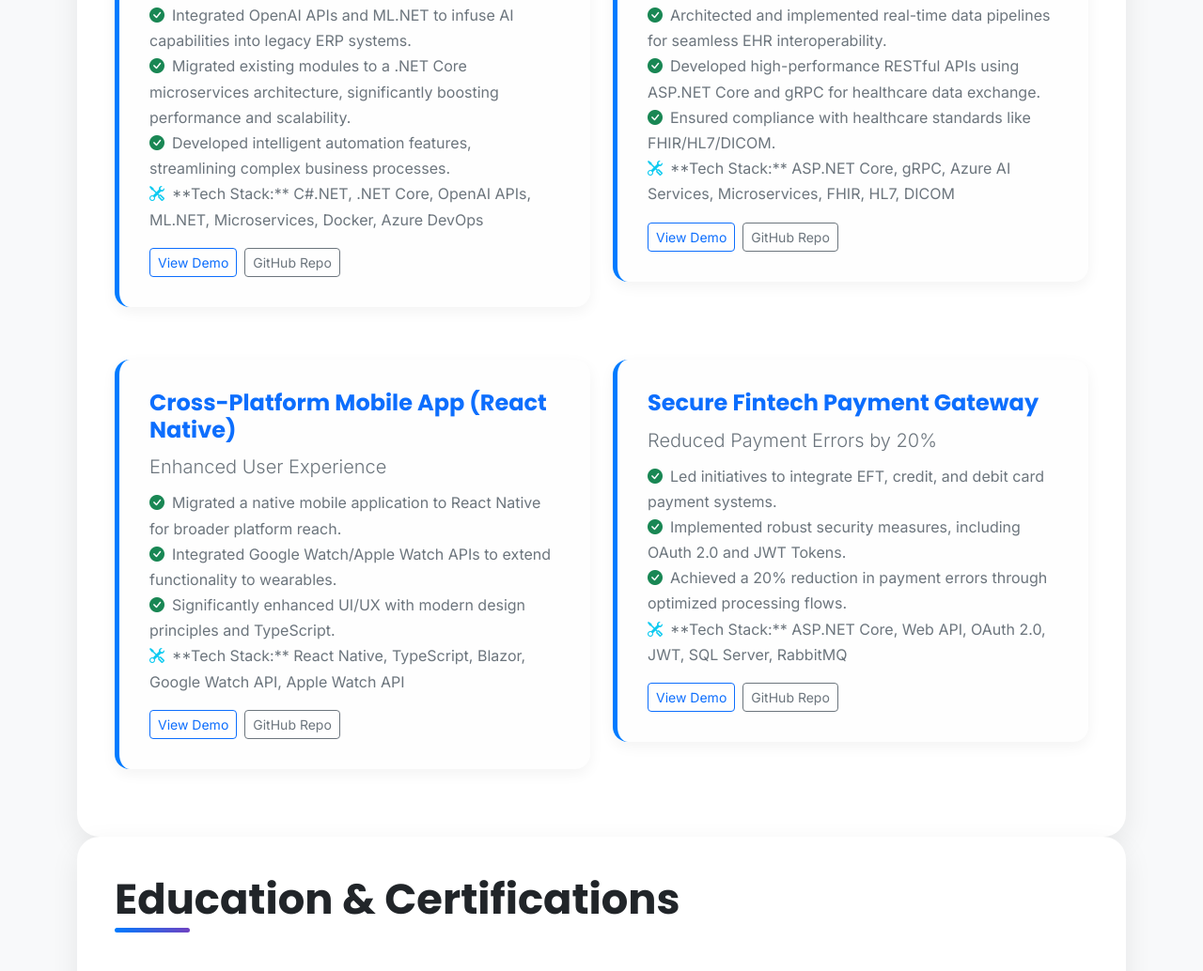
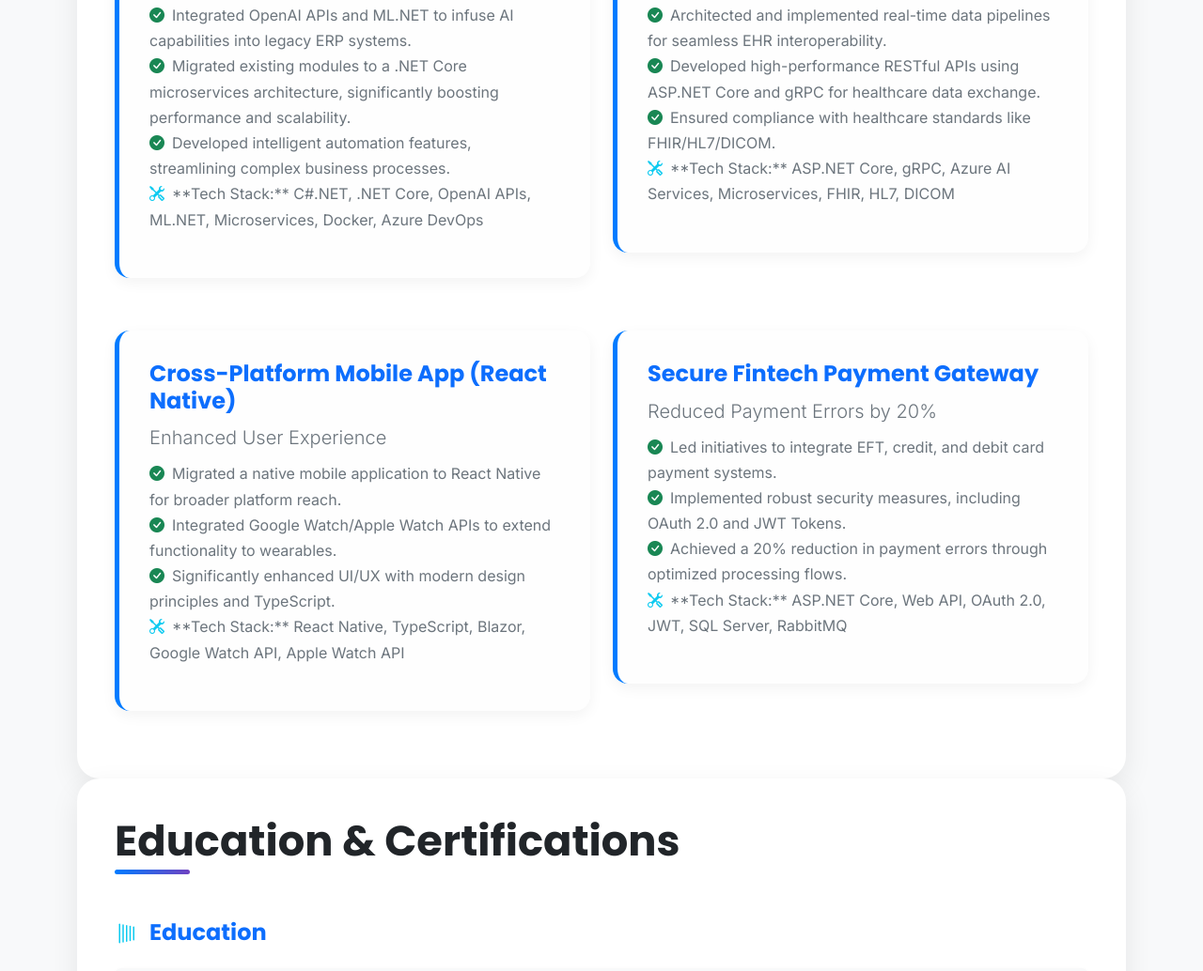
Before and after one commit to MuhammadNauman1/Profile-Portfolio, a plain HTML site: page index.html in a window 1280 px wide. Shown: the part 5488-6522 px from the top of the page at 94% size. Drawn offline with nearby package versions, Linux system fonts and the light colour scheme.

Commit message:
Update index.html

```diff
--- a/index.html
+++ b/index.html
@@ -446,10 +446,10 @@
                             <li><i class="bi bi-check-circle-fill text-success me-2"></i>Developed intelligent automation features, streamlining complex business processes.</li>
                             <li><i class="bi bi-tools text-info me-2"></i>**Tech Stack:** C#.NET, .NET Core, OpenAI APIs, ML.NET, Microservices, Docker, Azure DevOps</li>
                         </ul>
-                        <div class="d-flex gap-2 mt-3">
+                        <!--<div class="d-flex gap-2 mt-3">
                             <a href="#" class="btn btn-sm btn-outline-primary">View Demo</a>
                             <a href="#" class="btn btn-sm btn-outline-secondary">GitHub Repo</a>
-                        </div>
+                        </div>-->
                     </div>
                 </div>
                 <div class="col-md-6">
@@ -462,10 +462,10 @@
                             <li><i class="bi bi-check-circle-fill text-success me-2"></i>Ensured compliance with healthcare standards like FHIR/HL7/DICOM.</li>
                             <li><i class="bi bi-tools text-info me-2"></i>**Tech Stack:** ASP.NET Core, gRPC, Azure AI Services, Microservices, FHIR, HL7, DICOM</li>
                         </ul>
-                        <div class="d-flex gap-2 mt-3">
+                       <!-- <div class="d-flex gap-2 mt-3">
                             <a href="#" class="btn btn-sm btn-outline-primary">View Demo</a>
                             <a href="#" class="btn btn-sm btn-outline-secondary">GitHub Repo</a>
-                        </div>
+                        </div>-->
                     </div>
                 </div>
                 <div class="col-md-6">
@@ -478,10 +478,10 @@
                             <li><i class="bi bi-check-circle-fill text-success me-2"></i>Significantly enhanced UI/UX with modern design principles and TypeScript.</li>
                             <li><i class="bi bi-tools text-info me-2"></i>**Tech Stack:** React Native, TypeScript, Blazor, Google Watch API, Apple Watch API</li>
                         </ul>
-                        <div class="d-flex gap-2 mt-3">
+                      <!--  <div class="d-flex gap-2 mt-3">
                             <a href="#" class="btn btn-sm btn-outline-primary">View Demo</a>
                             <a href="#" class="btn btn-sm btn-outline-secondary">GitHub Repo</a>
-                        </div>
+                        </div>-->
                     </div>
                 </div>
                 <div class="col-md-6">
@@ -494,10 +494,10 @@
                             <li><i class="bi bi-check-circle-fill text-success me-2"></i>Achieved a 20% reduction in payment errors through optimized processing flows.</li>
                             <li><i class="bi bi-tools text-info me-2"></i>**Tech Stack:** ASP.NET Core, Web API, OAuth 2.0, JWT, SQL Server, RabbitMQ</li>
                         </ul>
-                        <div class="d-flex gap-2 mt-3">
+                     <!--   <div class="d-flex gap-2 mt-3">
                             <a href="#" class="btn btn-sm btn-outline-primary">View Demo</a>
                             <a href="#" class="btn btn-sm btn-outline-secondary">GitHub Repo</a>
-                        </div>
+                        </div>-->
                     </div>
                 </div>
             </div>
```
